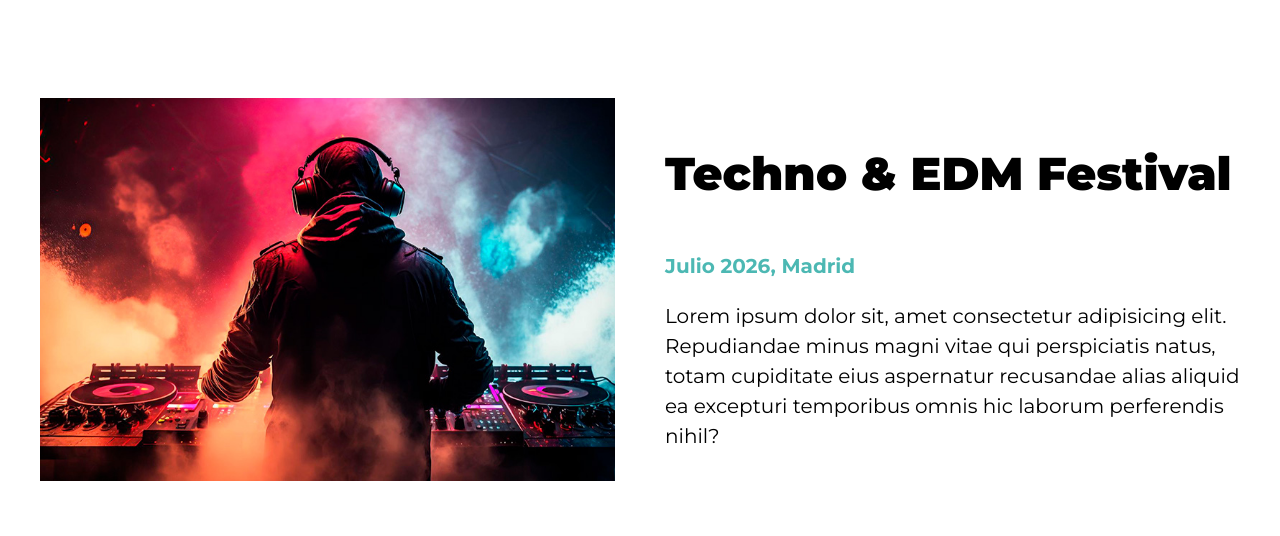
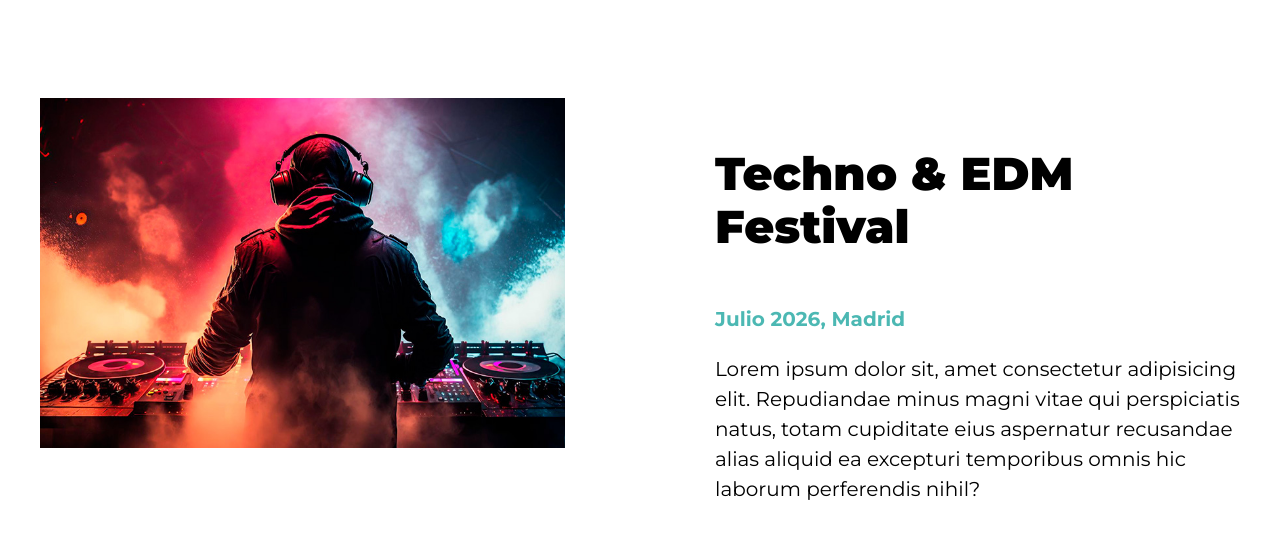
Before and after one commit to pmaroal/music-festival, a website: page index.html in a window 1280 px wide. Shown: the part 728-1264 px from the top of the page. Drawn offline with Linux system fonts and the light colour scheme.

Commit message:
create grid mixin

```diff
--- a/src/scss/base/_mixins.scss
+++ b/src/scss/base/_mixins.scss
@@ -28,3 +28,8 @@
   max-width: 120rem;
   margin: 0 auto;
 }
+@mixin grid($columnas: 1, $gap: 5rem) {
+  display: grid;
+  grid-template-columns: repeat($columnas, 1fr);
+  gap: $gap;
+}
--- a/src/scss/layout/_festival.scss
+++ b/src/scss/layout/_festival.scss
@@ -5,9 +5,7 @@
   @include m.contenedor;
 
   @include m.tablet {
-    display: grid;
-    grid-template-columns: repeat(2, 1fr);
-    gap: 5rem;
+    @include m.grid(2, 15rem);
   }
 }
 .contenido-festival {
```
Also changed, not shown: build/css/app.css.
